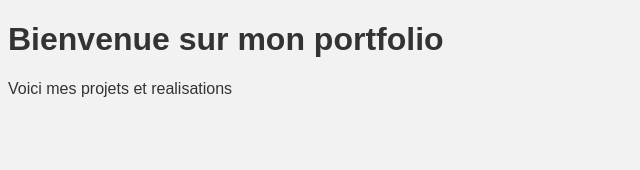
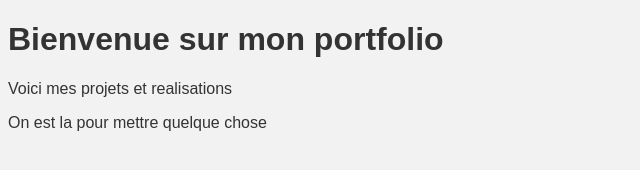
Before and after one commit to Marindo-12/monportfolio, a plain HTML site: page index.html in a window 1280 px wide. Shown: the whole page, without its empty margins (0-640 px from the left). Drawn offline with Linux system fonts and the light colour scheme.

Commit message:
Ajouter une ligne dans index.html

```diff
--- a/index.html
+++ b/index.html
@@ -10,6 +10,9 @@
   <h1>Bienvenue sur mon portfolio</h1>
 
   <p>Voici mes projets et realisations</p>
+  <div>
+    On est la pour mettre quelque chose
+  </div>
   <script src="script.js"></script>
 </body>
 </html>
```
